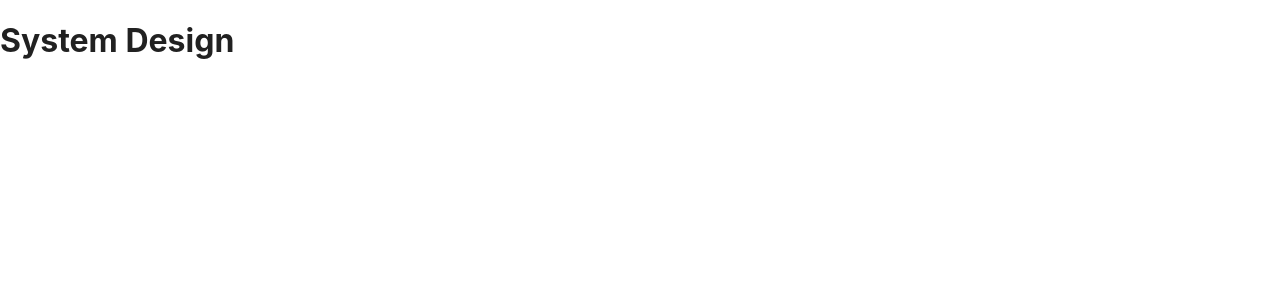
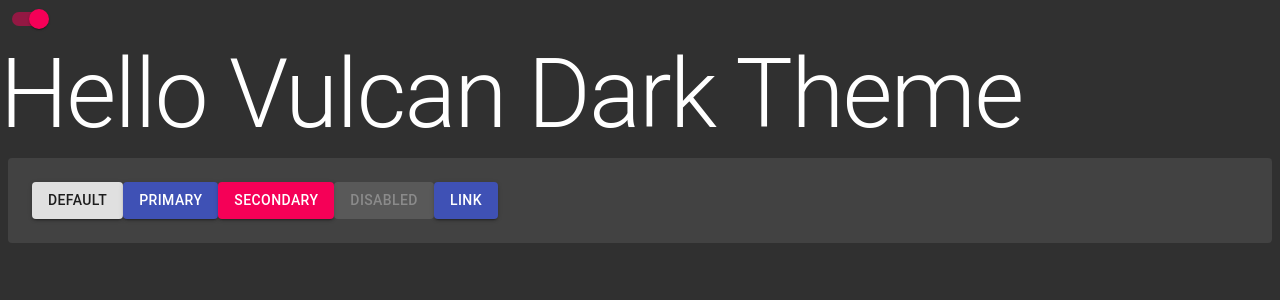
Before and after one commit to gf-tnk/learn-material-ui, a React (Create React App) app: page / in a window 1280 px wide. Shown: the top 300 px of the page. Built offline with nearby package versions, Linux system fonts and the light colour scheme.

Commit message:
setting dark mode

```diff
--- a/src/App.tsx
+++ b/src/App.tsx
@@ -1,14 +1,19 @@
 import React from "react";
 import SystemDesign from "./components/SystemDesign/SystemDesign";
-import { ThemeProvider } from "@material-ui/core/styles";
 import theme from "./themes/theme";
+import CssBaseline from "@material-ui/core/CssBaseline";
+import ThemeContextProvider from "./contexts/theme";
+import ThemeProvider from "./themes/theme";
 
 function App() {
   return (
     <>
-      <ThemeProvider theme={theme}>
-        <SystemDesign />
-      </ThemeProvider>
+      <ThemeContextProvider>
+        <ThemeProvider>
+          <CssBaseline />
+          <SystemDesign />
+        </ThemeProvider>
+      </ThemeContextProvider>
     </>
   );
 }
--- a/src/components/SystemDesign/SystemDesign.tsx
+++ b/src/components/SystemDesign/SystemDesign.tsx
@@ -1,12 +1,41 @@
-import React from "react";
-import { makeStyles, Theme } from "@material-ui/core";
-import { useStyles } from "./style";
+import React, { useContext, useEffect } from "react";
+import { Switch, Button, Typography, Paper } from "@material-ui/core";
+import { ThemeContext } from "../../contexts/theme";
+import { VulcanButton } from "../VulcanButton";
+const SystemDesign = () => {
+  const { viewMode, setViewMode } = useContext(ThemeContext);
 
-const SystemDesign = () => {
-  const classes = useStyles();
+  const handleThemeChange = () => {
+    setViewMode(!viewMode);
+  };
+
+  useEffect(() => {
+    console.log(viewMode);
+  }, [viewMode]);
+
   return (
     <div>
-      <h1 className={classes.title}>System Design</h1>
+      <Switch checked={viewMode} onChange={handleThemeChange} />
+      <Typography variant="h1" component="h2">
+        Hello Vulcan Dark Theme
+      </Typography>
+      <Paper elevation={0} style={{ padding: "24px", margin: "8px" }}>
+        <div>
+          <Button variant="contained">Default</Button>
+          <Button variant="contained" color="primary">
+            Primary
+          </Button>
+          <Button variant="contained" color="secondary">
+            Secondary
+          </Button>
+          <Button variant="contained" disabled>
+            Disabled
+          </Button>
+          <Button variant="contained" color="primary" href="#contained-buttons">
+            Link
+          </Button>
+        </div>
+      </Paper>
     </div>
   );
 };
--- /dev/null
+++ b/src/components/VulcanButton/index.tsx
@@ -0,0 +1,11 @@
+import {
+  Theme,
+  Button,
+  withStyles,
+} from "@material-ui/core/";
+
+export const VulcanButton = withStyles((theme: Theme) => ({
+  root: {
+    borderRadius: "50px",
+  },
+}))(Button);
--- /dev/null
+++ b/src/contexts/theme/index.tsx
@@ -0,0 +1,26 @@
+import React, { useState, useContext } from "react";
+
+interface Props {
+  viewMode: boolean | undefined;
+  setViewMode: (value: boolean) => void;
+}
+export const ThemeContext = React.createContext<Props>({
+  viewMode: false,
+  setViewMode: () => {},
+});
+const ThemeContextProvider = (props: { children: React.ReactNode }) => {
+  const [viewMode, setViewMode] = useState<boolean>(true);
+
+  return (
+    <ThemeContext.Provider
+      value={{
+        viewMode,
+        setViewMode,
+      }}
+    >
+      {props.children}
+    </ThemeContext.Provider>
+  );
+};
+
+export default ThemeContextProvider;
--- a/src/themes/theme.tsx
+++ b/src/themes/theme.tsx
@@ -1,12 +1,23 @@
-import { createMuiTheme } from "@material-ui/core/styles";
-const theme = createMuiTheme({
-  palette: {
-    primary: {
-      light: "#F0F0F0",
-      main: "#212121",
-      dark: "#868787",
-      contrastText: "#F0F0F0",
-    },
-  },
-});
-export default theme;
+import React, {useContext, useEffect} from 'react';
+import useMediaQuery from '@material-ui/core/useMediaQuery';
+import { createMuiTheme, ThemeProvider } from '@material-ui/core/styles';
+import { ThemeContext } from "../contexts/theme";
+
+
+const AppStyleProvider: React.FC = ({ children }) => {
+  const { viewMode, } = useContext(ThemeContext);
+
+  const theme = React.useMemo(
+    () =>
+      createMuiTheme({
+        palette: {
+          type: viewMode ? 'dark' : 'light',
+        },
+      }),
+    [viewMode],
+  );
+
+  return <ThemeProvider theme={theme}>{children}</ThemeProvider>;
+};
+
+export default AppStyleProvider;
```
